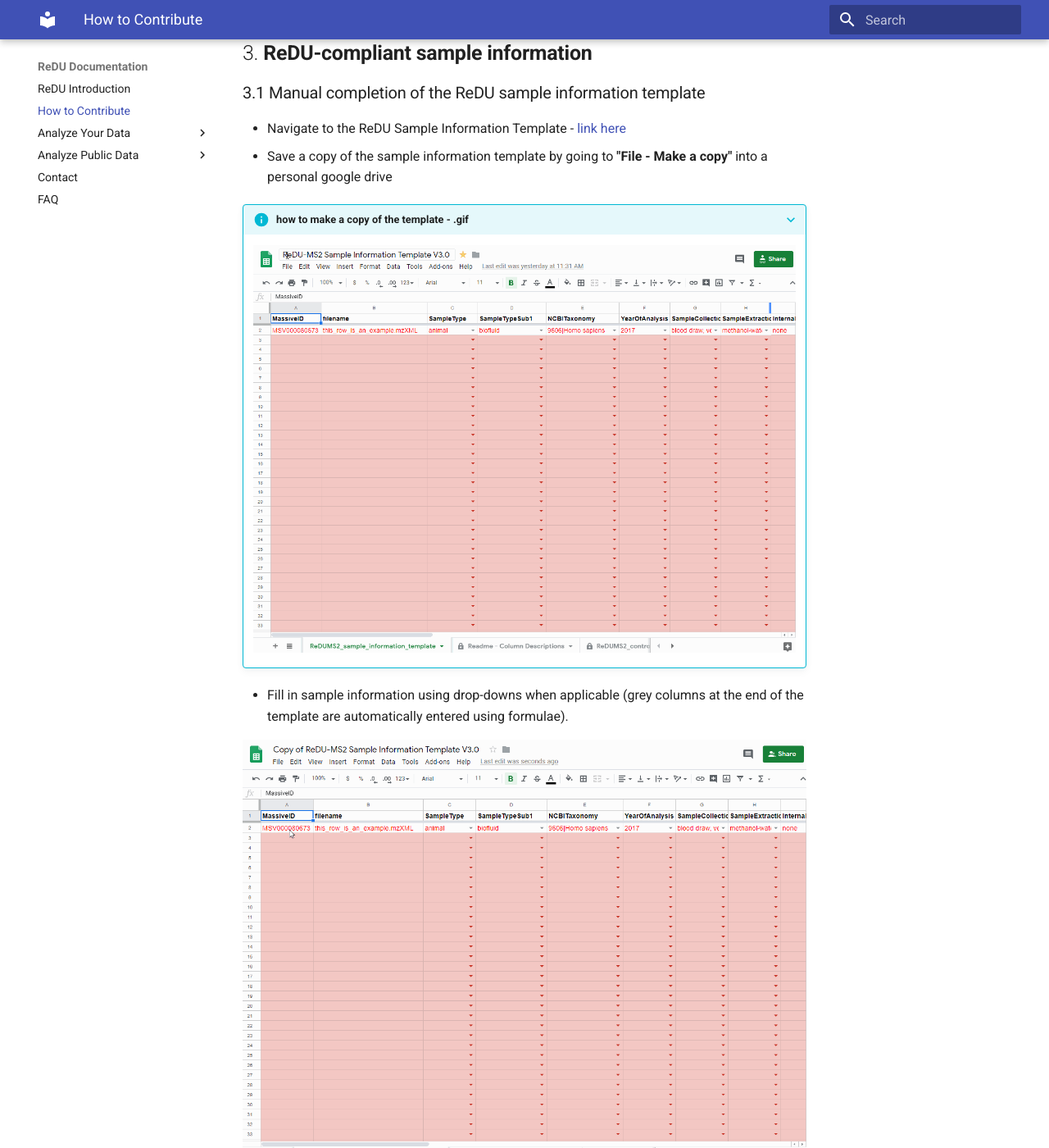
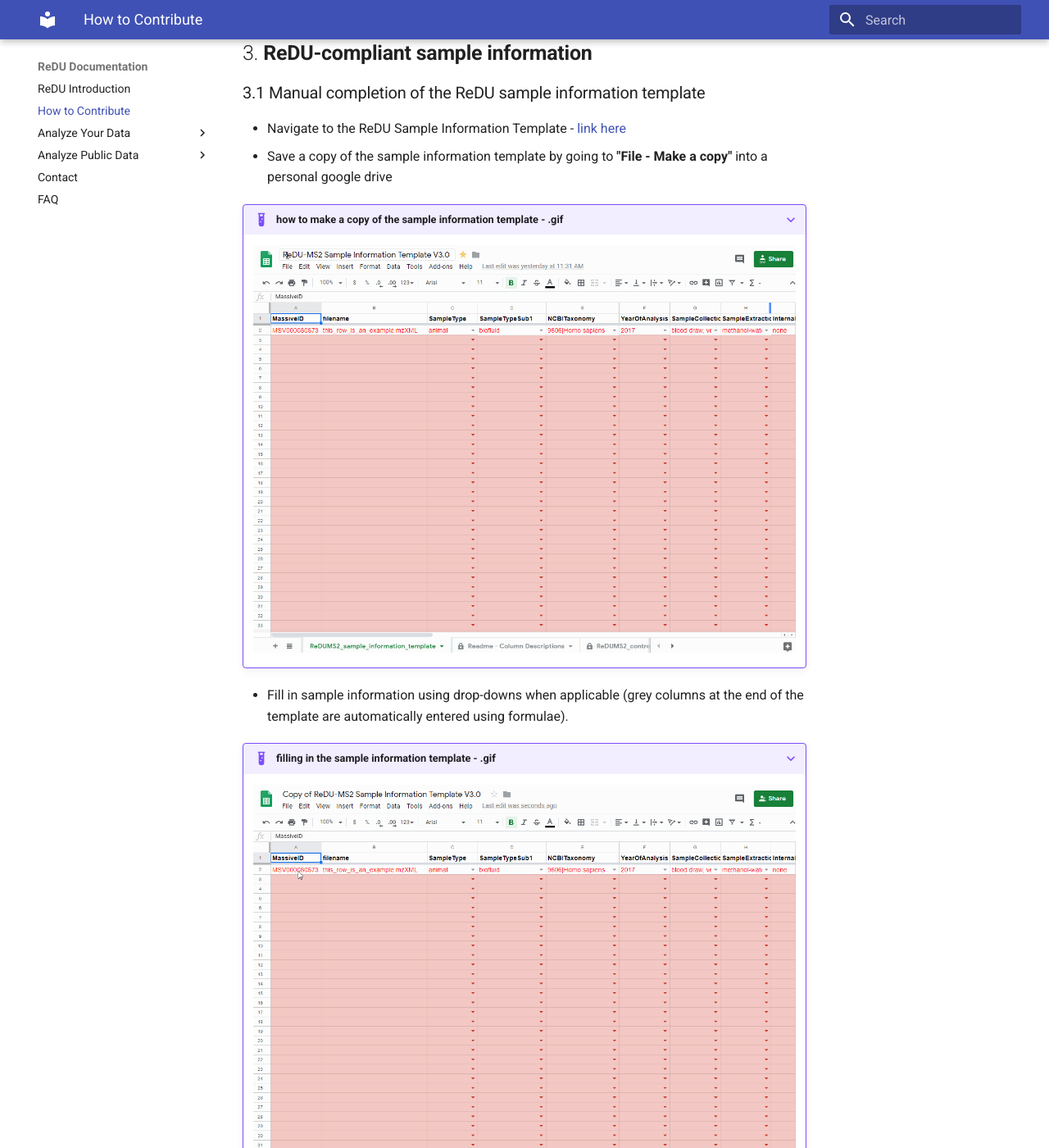
Before and after one commit to mwang87/ReDU-MS2-Documentation, an MkDocs documentation site: the page built from docs/HowtoContribute.md, in a window 1280 px wide and 1400 px high, scrolled down 1244 px. Shown: the whole window at 82% size. Built offline with MkDocs 1.6.1 and Material for MkDocs 9.7.7, drawn with Linux system fonts in a browser that asks for light colours; some of the changed text lies outside the part shown.

Commit message:
Update HowtoContribute.md
add example boxes for .gif

```diff
--- a/docs/HowtoContribute.md
+++ b/docs/HowtoContribute.md
@@ -44,12 +44,13 @@
 - Navigate to the ReDU Sample Information Template - [link here](https://docs.google.com/spreadsheets/d/1v71bnUd8fiXX51zuZIUAvYETWmpwFQj-M3mu4CNsHBU/edit?usp=sharing)
 - Save a copy of the sample information template by going to **"File - Make a copy"** into a personal google drive
 
-???+ info "how to make a copy of the template - .gif"
+???+ example "how to make a copy of the sample information template - .gif"
 	![Make a copy of the template](images/Sample_Template_MakeACopy.gif)
 
 - Fill in sample information using drop-downs when applicable (grey columns at the end of the template are automatically entered using formulae).
 
-![Fill in information](images/Sample_Template_Fill.gif)
+???+ example "filling in the sample information template - .gif"
+	![Fill in information](images/Sample_Template_Fill.gif)
 
 !!! notes "notes on using the sample information template"
 	- One template is required per MassIVE ID
@@ -63,7 +64,8 @@
 - When complete, **delete all extra rows** of the template
 - Download from Google Sheets as a tab separated text file using **"File-Download as" and selecting "Tab-seperated values..."**
 
-![Delete extra rows in the template](images/Sample_Template_deleterows.gif)
+???+ example "how to download the sample information template"
+	![Delete extra rows in the template](images/Sample_Template_deleterows.gif)
 
 - Navigate to the ReDU Sample Information Validator - [link here](https://redu.ucsd.edu/ReDUValidator)
 - Drag-and-drop or select your sample information file into the validator.
@@ -71,7 +73,8 @@
 	- Non-adherant information is displayed in the "Sample Information Validation Errors" panel - the row, column, and the accepted terms are listed.
 	- If errors occur, then please correct the non-adherant information in the template and repeat from 2C
 
-![Validate the Template](images/Validate.gif)
+???+ example "how to validate the sample information template"
+	![Validate the Template](images/Validate.gif)
 
 - Upon passing the validator, **rename the file** to be exactly **"gnps_metadata.tsv"**
 	- The filename must be **gnps_metadata.tsv** - this step is critical
```
